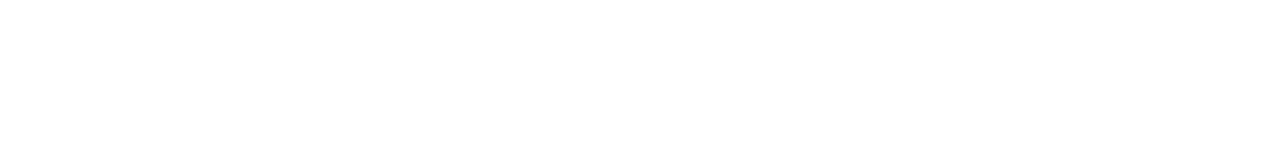
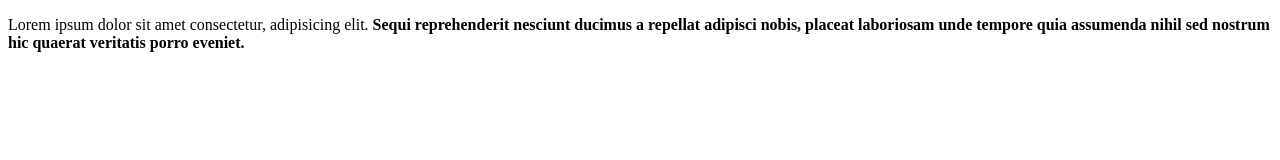
Before and after one commit to Vinaykumar-MCA/demo, a plain HTML site: page index.html in a window 1280 px wide. Drawn offline with Linux system fonts and the light colour scheme.

Commit message:
add css file & Pargraph

```diff
--- a/index.html
+++ b/index.html
@@ -6,6 +6,10 @@
     <title>Document</title>
 </head>
 <body>
-
+    <P>Lorem ipsum dolor sit amet consectetur, adipisicing elit. <b>
+        Sequi reprehenderit nesciunt ducimus a repellat adipisci nobis,<b>
+             placeat laboriosam unde tempore quia assumenda nihil sed <b>
+                nostrum hic quaerat veritatis porro eveniet.
+    </P>
 </body>
 </html>
```
Also changed, not shown: style.css (added).
